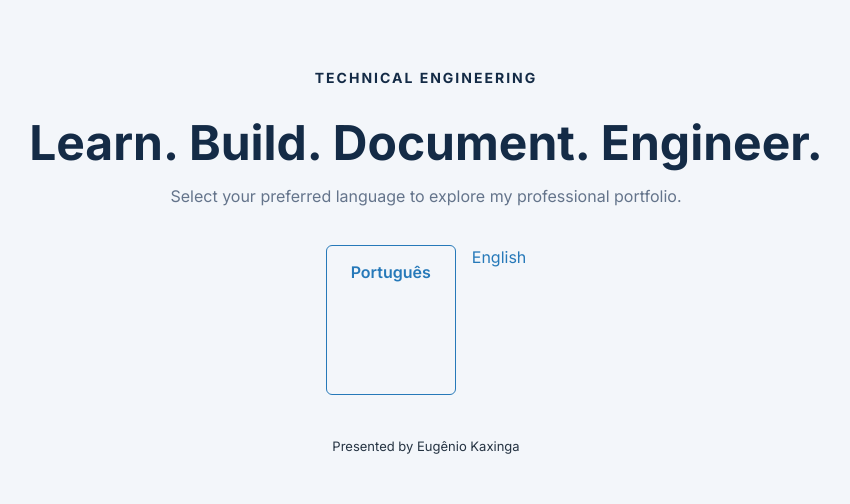
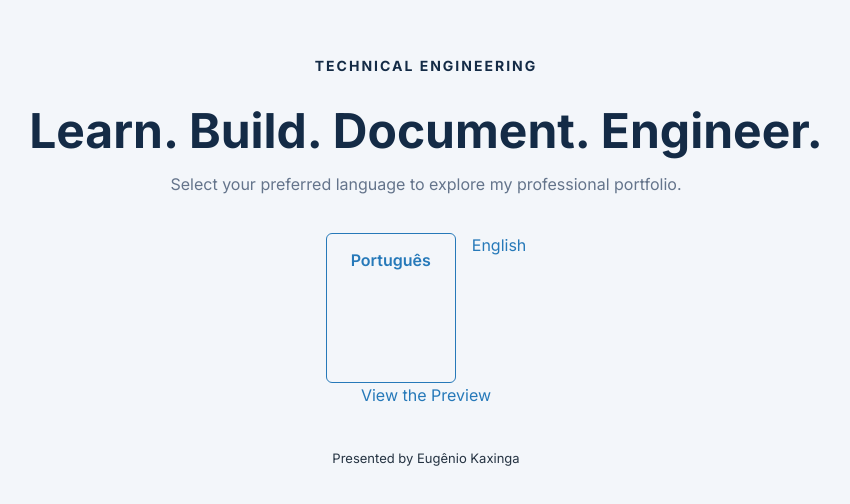
Before and after one commit to eugy0722/technical-engineering-portfolio, a plain HTML site: page index.html in a window 1280 px wide. Shown: the part 138-642 px from the top of the page, without its empty margins (214-1064 px from the left). Drawn offline with Linux system fonts and the light colour scheme.

Commit message:
feat: implement reusable UI components

```diff
--- a/assets/css/tokens.css
+++ b/assets/css/tokens.css
@@ -124,4 +124,5 @@
     --z-sticky: 200;
     --z-overlay: 300;
     --z-modal: 400;
+    --z-index-header: 300;
 }
--- a/index.html
+++ b/index.html
@@ -144,6 +144,10 @@
             </a>
         </nav>
 
+        <a href="pt/ui-preview.html" class="languange-link">
+                View the Preview
+        </a>
+
         <footer>
             <p>Presented by Eugênio Kaxinga</p>
         </footer>
```
